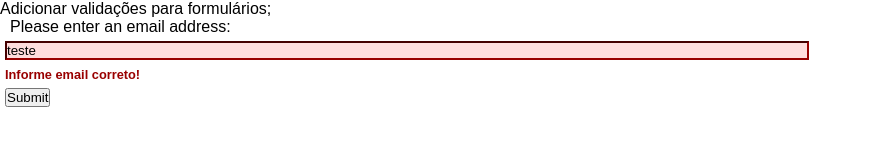
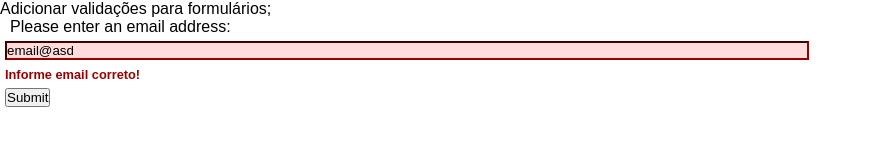
Before and after one commit to olimpiossdx/hooks-customizados, a React (Create React App) app: page / in a window 1280 px wide. Shown: the top 160 px of the page, without its empty margins (0-872 px from the left). Built offline with nearby package versions, Linux system fonts and the light colour scheme.

Commit message:
Adicionando tipo input para componente

```diff
--- a/src/form/inputBase3/index.tsx
+++ b/src/form/inputBase3/index.tsx
@@ -1,16 +1,14 @@
 import React, { useRef, useEffect } from 'react';
+import { InputHTMLAttributes } from 'react';
 import './styles.css';
 
+// eslint-disable-next-line no-control-regex
 const emailRegExp = /(?:[a-z0-9!#$%&'*+/=?^_`{|}~-]+(?:\.[a-z0-9!#$%&'*+/=?^_`{|}~-]+)*|"(?:[\x01-\x08\x0b\x0c\x0e-\x1f\x21\x23-\x5b\x5d-\x7f]|\\[\x01-\x09\x0b\x0c\x0e-\x7f])*")@(?:(?:[a-z0-9](?:[a-z0-9-]*[a-z0-9])?\.)+[a-z0-9](?:[a-z0-9-]*[a-z0-9])?|\[(?:(?:25[0-5]|2[0-4][0-9]|[01]?[0-9][0-9]?)\.){3}(?:25[0-5]|2[0-4][0-9]|[01]?[0-9][0-9]?|[a-z0-9-]*[a-z0-9]:(?:[\x01-\x08\x0b\x0c\x0e-\x1f\x21-\x5a\x53-\x7f]|\\[\x01-\x09\x0b\x0c\x0e-\x7f])+)\])/
 
-type InputProps = {
-  value?: string;
-};
+type InputProps = InputHTMLAttributes<HTMLInputElement>;
 
-const InputField3: React.FC<InputProps> = ({
-  value
-}) => {
-  const emailRef = useRef({ defaultValue: value }) as React.RefObject<HTMLInputElement>;
+const InputField3: React.FC<InputProps> = ({ children, ...props }) => {
+  const emailRef = useRef(props) as unknown as React.RefObject<HTMLInputElement>;
   const formRef = useRef() as React.MutableRefObject<HTMLFormElement>;
 
   const handleChange = React.useCallback(function (this: HTMLInputElement, _e: Event) {
@@ -75,7 +73,7 @@ const InputField3: React.FC<InputProps> = ({
       <p>
         <label htmlFor='mail'>
           <span>Please enter an email address:</span>
-          <input type='text' className='mail' id='mail' name='mail' ref={emailRef} defaultValue={value} />
+          <input {...props} ref={emailRef} />
           <span className='error' aria-live='polite'></span>
         </label>
       </p>
--- a/src/pages/form-validation/index.tsx
+++ b/src/pages/form-validation/index.tsx
@@ -5,9 +5,13 @@ import InputField3 from '../../form/inputBase3'
 
 
 const FormValidation = () => {
+  const model = {
+    email: 'email@asd'
+  };
+
   return (<>
     Adicionar validações para formulários;
-    <InputField3 value={'teste'} />
+    <InputField3 type='text' className='mail' id='mail' name='mail' defaultValue={model.email} />
     {/* <InputField4 /> */}
 
   </>)
```
